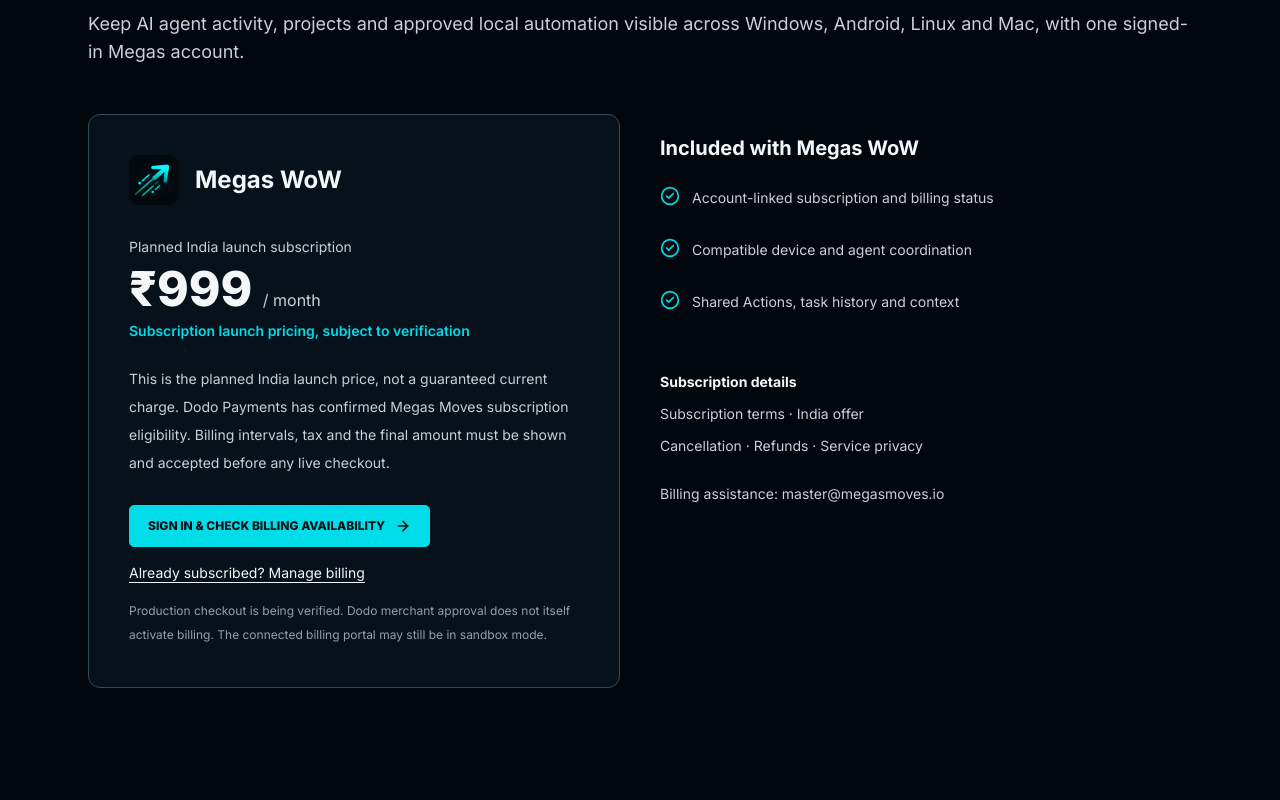
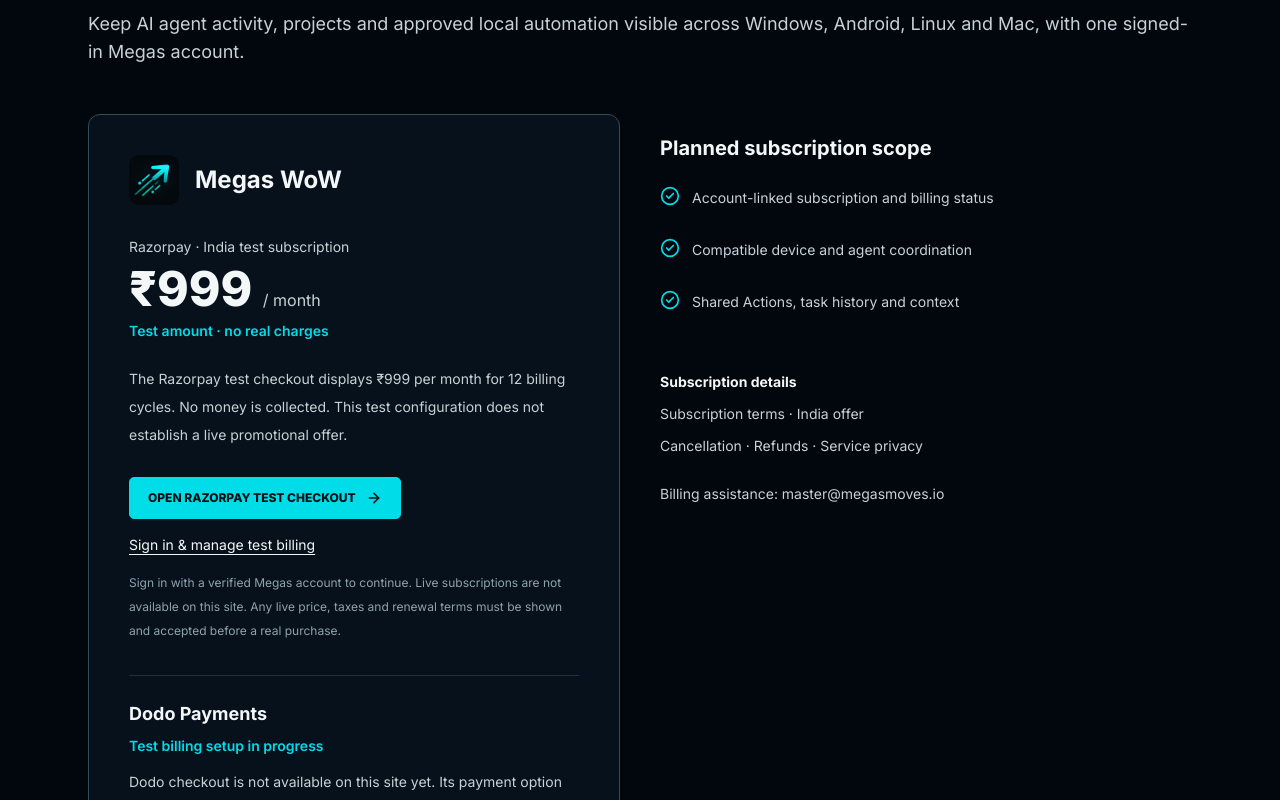
Before and after one commit to Amretra-Dynamics/megasmoves, a Next.js app in the folder marketing/: page /pricing in a window 1280 px wide. Shown: the part 340-1140 px from the top of the page. Built offline with nearby package versions, Linux system fonts and the light colour scheme.

Commit message:
Clarify Megas billing providers and test pricing

```diff
--- a/marketing/src/app/legal/service-privacy/page.tsx
+++ b/marketing/src/app/legal/service-privacy/page.tsx
@@ -6,7 +6,7 @@ const sections = [
   {
     "title": "Account and payments",
     "paragraphs": [
-      "Firebase Authentication verifies accounts and may provide an account identifier and profile email. Razorpay handles payment details; MegasMoves does not ask for full card credentials on its own checkout. We may process provider subscription references, billing state and webhook verification for customer entitlements."
+      "Firebase Authentication verifies accounts and may provide an account identifier and profile email. The current test checkout sends payment details to Razorpay. Dodo Payments billing is being prepared; when available, Dodo handles billing as merchant of record for purchases through its checkout. MegasMoves does not request full card credentials on its own site. We may process the selected provider’s customer, payment and subscription references, billing state and verified transaction updates to manage account access."
     ]
   },
   {
@@ -24,7 +24,7 @@ const sections = [
   {
     "title": "Test environment",
     "paragraphs": [
-      "The current checkout is a test integration. Test transaction artifacts are not real-money purchases. This service notice supplements the separate marketing website privacy notice."
+      "The current Razorpay checkout is a test integration. Dodo Payments test billing setup is in progress. Test transactions are not real-money purchases. This service notice supplements the separate marketing website privacy notice."
     ]
   }
 ];
@@ -32,7 +32,7 @@ export default function PolicyPage(){return <div className="site-surface min-h-s
  <p className="eyebrow">AMRETRA DYNAMICS / INDIA / POLICY</p>
  <h1 className="mt-5 text-4xl font-extrabold tracking-[-0.05em] md:text-6xl">Megas WoW service privacy notice</h1>
  <p className="mt-6 max-w-3xl text-lg leading-8 text-[var(--text-soft)]">Privacy information for the managed Megas WoW account, payment and connected-device service, separate from the static website.</p>
- <p className="mt-4 text-sm text-[var(--muted)]">Updated 17 October 2026</p>
+ <p className="mt-4 text-sm text-[var(--muted)]">Updated 28 November 2026</p>
  <div className="mt-14 space-y-9">{sections.map((section,index)=><section key={section.title} className="border-t border-[var(--line)] pt-7">
   <p className="text-xs font-extrabold text-[var(--accent)]">{String(index+1).padStart(2,"0")}</p>
   <h2 className="mt-3 text-2xl font-bold">{section.title}</h2>
--- a/marketing/src/app/pricing/page.tsx
+++ b/marketing/src/app/pricing/page.tsx
@@ -3,7 +3,7 @@ import Image from "next/image";
 import { ArrowRight, CheckCircle2 } from "lucide-react";
 import Header from "@/components/Header";
 import Footer from "@/components/Footer";
-export const metadata={title:"Megas WoW Subscription | AI Agent Automation Pricing",description:"Explore Megas Moves free and planned paid plans, Dodo merchant eligibility, account-linked billing and cross-device automation.",alternates:{canonical:"/pricing/"}};
+export const metadata={title:"Megas WoW Subscription | AI Agent Automation Pricing",description:"Review Razorpay test checkout, Dodo Payments billing setup, account requirements and subscription terms for Megas WoW.",alternates:{canonical:"/pricing/"}};
 export default function Pricing(){return <div className="site-surface min-h-screen"><Header/><main className="mx-auto max-w-6xl px-6 py-16 md:py-24">
 <p className="eyebrow">MEGAS WOW / CROSS-DEVICE AGENTS</p>
 <h1 className="mt-5 text-5xl font-extrabold tracking-[-0.06em] md:text-6xl">One account. <span className="text-[var(--accent)]">Your agents and devices.</span></h1>
@@ -11,15 +11,16 @@ export default function Pricing(){return <div className="site-surface min-h-scre
 <div className="mt-12 grid gap-10 md:grid-cols-2">
 <section className="rounded-xl border border-[var(--line-strong)] bg-[var(--surface-1)] p-8 md:p-10">
 <div className="flex items-center gap-4"><Image src="/megas-logo.png" alt="MegasMoves" width={50} height={50}/><h2 className="text-2xl font-bold">Megas WoW</h2></div>
-<p className="mt-8 text-sm text-[var(--text-soft)]">Planned India launch subscription</p>
+<p className="mt-8 text-sm text-[var(--text-soft)]">Razorpay · India test subscription</p>
 <p className="mt-2 text-5xl font-extrabold tracking-[-0.05em]">₹999 <span className="text-base font-normal text-[var(--text-soft)]">/ month</span></p>
-<p className="mt-2 text-sm font-semibold text-[var(--accent)]">Subscription launch pricing, subject to verification</p>
-<p className="mt-6 text-sm leading-7 text-[var(--text-soft)]">This is the planned India launch price, not a guaranteed current charge. Dodo Payments has confirmed Megas Moves subscription eligibility. Billing intervals, tax and the final amount must be shown and accepted before any live checkout.</p>
-<a href="https://pay.megasmoves.io/" className="button button--primary mt-7 inline-flex items-center gap-2">Sign in &amp; check billing availability <ArrowRight className="h-4 w-4"/></a>
-<p className="mt-4 text-sm"><a href="https://pay.megasmoves.io/account" className="underline underline-offset-4">Already subscribed? Manage billing</a></p>
-<p className="mt-4 text-xs leading-6 text-[var(--muted)]">Production checkout is being verified. Dodo merchant approval does not itself activate billing. The connected billing portal may still be in sandbox mode.</p>
+<p className="mt-2 text-sm font-semibold text-[var(--accent)]">Test amount · no real charges</p>
+<p className="mt-6 text-sm leading-7 text-[var(--text-soft)]">The Razorpay test checkout displays ₹999 per month for 12 billing cycles. No money is collected. This test configuration does not establish a live promotional offer.</p>
+<a href="https://pay.megasmoves.io/checkout" className="button button--primary mt-7 inline-flex items-center gap-2">Open Razorpay test checkout <ArrowRight className="h-4 w-4"/></a>
+<p className="mt-4 text-sm"><a href="https://pay.megasmoves.io/account" className="underline underline-offset-4">Sign in &amp; manage test billing</a></p>
+<p className="mt-4 text-xs leading-6 text-[var(--muted)]">Sign in with a verified Megas account to continue. Live subscriptions are not available on this site. Any live price, taxes and renewal terms must be shown and accepted before a real purchase.</p>
+<div className="mt-8 border-t border-[var(--line)] pt-6"><h3 className="text-lg font-bold">Dodo Payments</h3><p className="mt-2 text-sm font-semibold text-[var(--accent)]">Test billing setup in progress</p><p className="mt-3 text-sm leading-7 text-[var(--text-soft)]">Dodo checkout is not available on this site yet. Its payment option will be shown after the integration has been verified.</p></div>
 </section>
-<section className="py-5 text-sm leading-8 text-[var(--text-soft)]"><h2 className="text-xl font-bold text-[var(--text)]">Included with Megas WoW</h2>
+<section className="py-5 text-sm leading-8 text-[var(--text-soft)]"><h2 className="text-xl font-bold text-[var(--text)]">Planned subscription scope</h2>
 {["Account-linked subscription and billing status","Compatible device and agent coordination","Shared Actions, task history and context"].map(t=><div key={t} className="mt-5 flex gap-3"><CheckCircle2 className="mt-1 h-5 w-5 shrink-0 text-[var(--accent)]"/>{t}</div>)}
 <h3 className="mt-12 font-bold text-[var(--text)]">Subscription details</h3>
 <p><Link href="/legal/subscription-terms/">Subscription terms</Link> · <Link href="/legal/offer-terms/">India offer</Link></p>
--- a/marketing/src/app/privacy/page.tsx
+++ b/marketing/src/app/privacy/page.tsx
@@ -3,7 +3,7 @@ import { ArrowRight, LockKeyhole, Mail } from "lucide-react";
 import Header from "@/components/Header"; import Footer from "@/components/Footer";
 export const metadata = { title:"Privacy Policy | MegasMoves Website", description:"Privacy notice for the public static MegasMoves marketing and early-access website." };
 const items=[
-{title:"What this website does",text:"This public site serves static pages about MegasMoves, documentation, product plans and legal information. The main website does not itself provide login or payments. A separate checkout subdomain uses Firebase Authentication and Razorpay Test Mode; see the dedicated Service Privacy Notice for that service."},
+{title:"What this website does",text:"This public site serves static pages about MegasMoves, documentation, product plans and legal information. The main website does not itself provide login or payments. A separate checkout subdomain uses Firebase Authentication and currently offers Razorpay Test Mode. Dodo Payments billing setup is in progress. See the dedicated Service Privacy Notice for that service."},
 {title:"Email-based early-access requests",text:"When you choose the Megas WoW Cloud early-access button, your device opens an email application with a prefilled message. Nothing is submitted by this webpage. If you send the email, the recipient will receive the information you include so the product team can respond to your inquiry."},
 {title:"Browser preferences and hosting",text:"The website's color-theme control can save a preference in your own browser storage. GitHub Pages and network providers may process standard connection data, including IP addresses and request information, under their own policies. This website does not intentionally embed analytics trackers or advertising pixels."},
 {title:"External websites",text:"GitHub, Telegram, email software and other linked destinations have independent privacy practices. Only follow links you trust, and review their notices before sharing information."},
--- a/marketing/src/app/terms/page.tsx
+++ b/marketing/src/app/terms/page.tsx
@@ -5,7 +5,7 @@ export const metadata = { title:"Website Terms | MegasMoves", description:"Terms
 const topics=[
  {heading:"Scope",copy:"This page applies to the public static MegasMoves marketing website and its documentation. It is not a subscription contract or a license to remotely operate computers. The main website is static; sign-in and the separate India Test Mode checkout use other services. The public website itself does not process payments or operate customer devices."},
  {heading:"Community software",copy:"Source code in the public MegasMoves repository is offered under the license included with that repository. Read the license, README and security policy before installing or integrating the software. Documentation may change as the project develops."},
- {heading:"Megas WoW Cloud",copy:"Megas WoW is preparing an India-only subscription. Its regular price is ₹1,999 per month, with a limited-time ₹999 promotional price for eligible India customers. The checkout currently uses Razorpay Test Mode and cannot collect a real charge. Separate Subscription Terms, Offer Terms, Cancellation and Refund Policies govern any future live subscription."},
+ {heading:"Megas WoW Cloud",copy:"Megas WoW billing is being prepared with Razorpay and Dodo Payments. The current India Razorpay checkout is in Test Mode, displaying ₹999 per month for 12 test billing cycles. Dodo test billing setup is in progress. Live pricing and any promotional terms must be disclosed before a real purchase. Separate Subscription Terms, Offer Terms, Cancellation and Refund Policies govern any future live subscription."},
  {heading:"Your responsibilities",copy:"Only request or perform actions on devices, services, data and accounts you have permission to access. Use care with automation and review the permissions of connected tools. Do not use the public website or community links to misrepresent authority or ownership."},
  {heading:"External services",copy:"The website links to GitHub, Telegram and email applications. These third-party services have their own terms and privacy rules. We do not operate or guarantee those third-party platforms."},
  {heading:"Questions and updates",copy:"Website content may be revised as MegasMoves evolves. For product, policy and legal inquiries, email master@megasmoves.io. This informational notice is not legal advice and does not waive any rights under applicable law."},
--- a/marketing/src/app/wow/page.tsx
+++ b/marketing/src/app/wow/page.tsx
@@ -18,15 +18,15 @@ export default function WoWPage() {
           <p className="eyebrow hero-eyebrow"><Zap aria-hidden="true" />Megas WoW · Early access</p>
           <h1 id="wow-title" className="velocity-hero__title"><span className="velocity-hero__promise">Your always-on<br /><strong>SI agent.</strong></span></h1>
           <p className="velocity-hero__lede">For all your devices. Megas WoW brings agents, context and ongoing work together through Megas Moves.</p>
-          <div className="velocity-hero__actions"><a className="button button--primary button--large" href="https://pay.megasmoves.io/">View India checkout (Test Mode)<ArrowRight aria-hidden="true" /></a><Link className="button button--quiet button--large" href="#wow-plan">Explore Megas WoW<ArrowRight aria-hidden="true" /></Link></div>
+          <div className="velocity-hero__actions"><a className="button button--primary button--large" href="https://pay.megasmoves.io/checkout">Open Razorpay test checkout<ArrowRight aria-hidden="true" /></a><Link className="button button--quiet button--large" href="#wow-plan">Explore Megas WoW<ArrowRight aria-hidden="true" /></Link></div>
         </div>
         <div className="velocity-hero__visual" aria-hidden="true"><span className="speed-line speed-line--one" /><span className="speed-line speed-line--two" /><span className="speed-line speed-line--three" /><span className="speed-node speed-node--one" /><span className="speed-node speed-node--two" /><span className="speed-node speed-node--three" /><div className="velocity-hero__mark"><Image src="/megas-logo-4k.png" alt="" fill priority sizes="(max-width: 900px) 92vw, 54vw" /></div></div>
       </div>
       <div className="feature-rail" aria-label="Planned Megas WoW capabilities">{capabilities.map(({icon:Icon,title,text})=><article key={title}><Icon aria-hidden="true" /><div><h2>{title}</h2><p>{text}</p></div></article>)}</div>
     </section>
     <section id="wow-plan" className="workflow-band reveal-section" aria-labelledby="wow-plan-title">
-      <div className="workflow-band__intro"><p className="eyebrow">One intended subscription</p><h2 id="wow-plan-title">Megas WoW.<br /><strong>₹1,999/month regular.</strong><br /><span className="text-[var(--accent)]">Limited-time India offer: ₹999/month.</span></h2></div>
-      <ol className="workflow-steps"><li><div className="workflow-step__topline"><span>01</span><h3>Always-on work</h3></div><div className="workflow-step__body"><span aria-hidden="true"><Radio /></span><p>Designed for connected agents and work that continues across your devices.</p></div></li><li><div className="workflow-step__topline"><span>02</span><h3>Shared context</h3></div><div className="workflow-step__body"><span aria-hidden="true"><History /></span><p>Keep Actions, tasks and evidence together so agents can pick up ongoing work.</p></div></li><li><div className="workflow-step__topline"><span>03</span><h3>Early access</h3></div><div className="workflow-step__body"><span aria-hidden="true"><CheckCircle2 /></span><p>India-only checkout is currently available for Razorpay Test Mode integration. Real paid subscriptions are not activated yet. Review offer, renewal and cancellation terms before a live purchase.</p></div></li></ol>
+      <div className="workflow-band__intro"><p className="eyebrow">Test billing</p><h2 id="wow-plan-title">Megas WoW.<br /><strong>₹999/month in Test Mode.</strong><br /><span className="text-[var(--accent)]">No real charges.</span></h2></div>
+      <ol className="workflow-steps"><li><div className="workflow-step__topline"><span>01</span><h3>Always-on work</h3></div><div className="workflow-step__body"><span aria-hidden="true"><Radio /></span><p>Designed for connected agents and work that continues across your devices.</p></div></li><li><div className="workflow-step__topline"><span>02</span><h3>Shared context</h3></div><div className="workflow-step__body"><span aria-hidden="true"><History /></span><p>Keep Actions, tasks and evidence together so agents can pick up ongoing work.</p></div></li><li><div className="workflow-step__topline"><span>03</span><h3>Early access</h3></div><div className="workflow-step__body"><span aria-hidden="true"><CheckCircle2 /></span><p>Razorpay Test Mode checkout is available. Dodo Payments test billing setup is in progress. Real paid subscriptions are not available on this site. Review pricing, renewal and cancellation terms before a live purchase.</p></div></li></ol>
     </section>
     <section className="plans-band reveal-section" aria-labelledby="wow-start-title"><div className="section-heading plans-band__heading"><p className="eyebrow">Start with Megas Moves</p><h2 id="wow-start-title">Your devices. Your tools. Your next move.</h2><Link className="text-link" href="/download">Get Megas Moves<ArrowRight aria-hidden="true" /></Link></div></section>
   </main><Footer /></div>;
```
Also changed, not shown: marketing/src/app/legal/cancellation/page.tsx (+4 -4 lines), marketing/src/app/legal/offer-terms/page.tsx (+10 -10 lines), marketing/src/app/legal/page.tsx (+5 -5 lines), marketing/src/app/legal/refunds/page.tsx (+4 -4 lines), marketing/src/app/legal/subscription-terms/page.tsx (+9 -3 lines).
